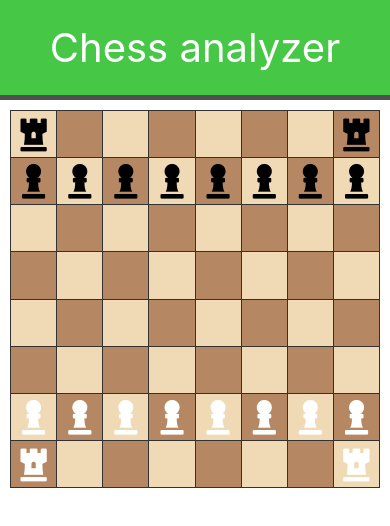
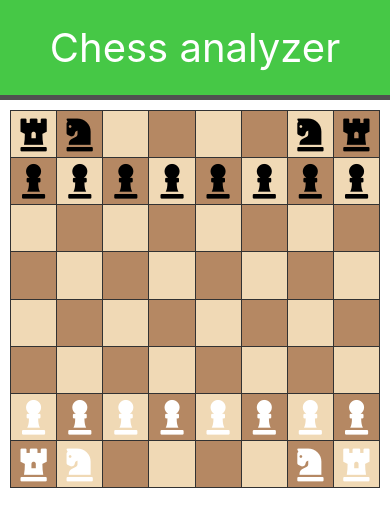
Before and after one commit to Torsteinws/chess-analyzer-app, a React Native app: screen / in a window 390 px wide. Shown: the top 526 px of the page. Built offline with nearby package versions, Linux system fonts and the light colour scheme.

Commit message:
The knight is working

```diff
--- a/components/ChessBoard.js
+++ b/components/ChessBoard.js
@@ -239,13 +239,13 @@ const gridBorders = StyleSheet.create({
 //     )
 // }
 
-const Knight = ({color}) => {
-    return (
-        <>
-            <Icon name="chess-knight" color={color} size={35}/>
-        </>
-    )
-}
+// const Knight = ({color}) => {
+//     return (
+//         <>
+//             <Icon name="chess-knight" color={color} size={35}/>
+//         </>
+//     )
+// }
 
 const Bishop = ({color}) => {
     return (
@@ -273,14 +273,14 @@ const King = ({color}) => {
 
 const defaultPiecePlacement =  () => {
     return [
-        [ new Rook("black"), null, null, null, null, null, null, new Rook("black")],
+        [ new Rook("black"), new Knight("black"), null, null, null, null, new Knight("black"), new Rook("black")],
         [ new Pawn("black"), new Pawn("black"), new Pawn("black"), new Pawn("black"), new Pawn("black"), new Pawn("black"), new Pawn("black"), new Pawn("black")],
         [ null, null, null, null, null, null, null, null],
         [ null, null, null, null, null, null, null, null],
         [ null, null, null, null, null, null, null, null],
         [ null, null, null, null, null, null, null, null],
         [ new Pawn("white"), new Pawn("white"), new Pawn("white"), new Pawn("white"), new Pawn("white"), new Pawn("white"), new Pawn("white"), new Pawn("white")],
-        [ new Rook("white"), null, null, null, null, null, null, new Rook("white")]
+        [ new Rook("white"), new Knight("white"), null, null, null, null, new Knight("white"), new Rook("white")]
     ]
 }
 
@@ -504,7 +504,73 @@ class Rook {
             return squareStatus.empty
         }
     }
+}
 
+class Knight {
+    constructor(color){
+        this.color = color
+        this.icon = <Icon name="chess-knight" color={color} size={35}/>
+        this.hasMoved = false
+
+        if(color === "white"){
+            this.isBottom = true
+        }
+        else if(color === "black"){
+            this.isBottom = false;
+        }
+    }
+
+    getMoveSet(row, col, board){
+        console.log("test")
+        let baseMoves = this.getBaseMoves(row, col, board);
+        let moves = [...baseMoves]
+        if(moves.length <= 0){
+            moves = [{row: null, col: null}]
+        }
+        return moves
+    }
+
+    getBaseMoves(row, col, board){
+        let baseMoves = [
+            { row: row + 2, col: col + 1 },
+            { row: row + 2, col: col - 1 },
+            { row: row - 2, col: col + 1 },
+            { row: row - 2, col: col - 1 },
+            { row: row + 1, col: col + 2 },
+            { row: row - 1, col: col + 2 },
+            { row: row + 1, col: col - 2 },
+            { row: row - 1, col: col - 2 }
+        ]
+        let moves = baseMoves.filter( square => {
+            let status = this.hitTest(square, board)
+            if(status === squareStatus.empty || status === squareStatus.foe) {
+                return true
+            }
+        })
+        console.log(moves)
+        return moves;
+    }
+
+    hitTest(square, board){
+
+        // if out of bounds
+        if(square.row < 0 || square.col < 0 || square.row > 7 || square.row > 7){
+            return squareStatus.offBoard
+        }
+
+        let piece = board[square.row][square.col]
+        if(piece){
+            if(piece.isBottom == this.isBottom){
+                return squareStatus.friend
+            }
+            else {
+                return squareStatus.foe
+            }
+        }
+        else{
+            return squareStatus.empty
+        }
+    }
 }
 
 const squareStatus = {
```
